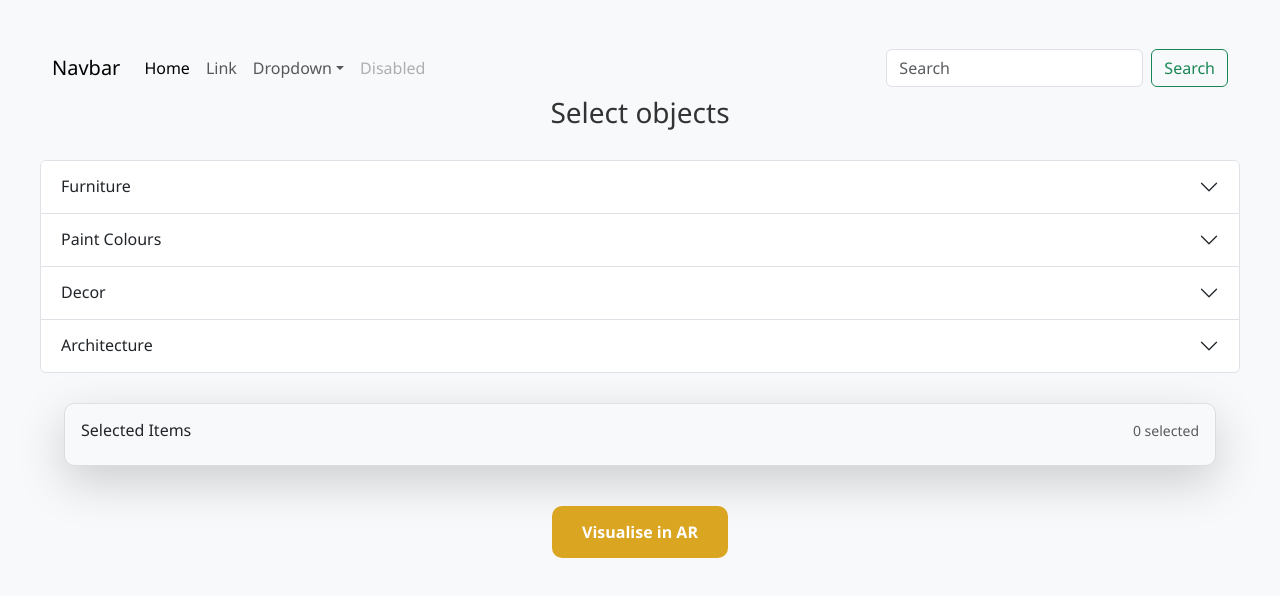
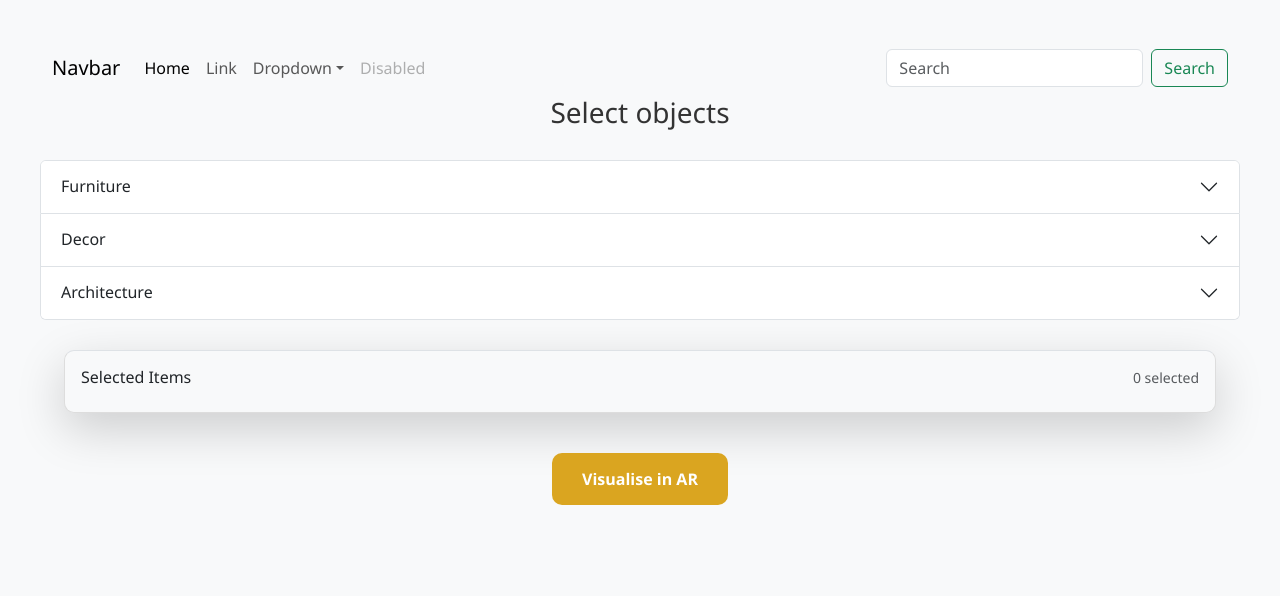
Before and after one commit to SA0806/AR-House-App, a React (Create React App) app: page /Dashboard in a window 1280 px wide. Shown: the top 596 px of the page. Built offline with nearby package versions, Linux system fonts and the light colour scheme.

Commit message:
Update Accordion.js

```diff
--- a/src/components/Accordion.js
+++ b/src/components/Accordion.js
@@ -56,7 +56,7 @@ const Accordion = ({ selectedObjects, toggleObjectSelection }) => {
 
     </div>
   </div>
-  <div className="accordion-item">
+  {/* <div className="accordion-item">
     <h2 className="accordion-header">
       <button
         className="accordion-button collapsed"
@@ -73,7 +73,7 @@ const Accordion = ({ selectedObjects, toggleObjectSelection }) => {
       id="collapseTwo"
       className="accordion-collapse collapse"
       data-bs-parent="#accordionExample"
-    >
+    > */}
       {/* <div className="accordion-body">
         <strong>This is the second item’s accordion body.</strong> It is hidden
         by default, until the collapse plugin adds the appropriate classes that
@@ -84,7 +84,7 @@ const Accordion = ({ selectedObjects, toggleObjectSelection }) => {
         the <code>.accordion-body</code>, though the transition does limit
         overflow.
       </div> */}
-      <div className="accordion-body d-flex flex-wrap gap-3">
+      {/* <div className="accordion-body d-flex flex-wrap gap-3">
        {objectData["Paint Colours"].map((item, index) => (
        <ImageCard
             key={index}
@@ -97,7 +97,7 @@ const Accordion = ({ selectedObjects, toggleObjectSelection }) => {
       </div>
 
     </div>
-  </div>
+  </div> */}
   <div className="accordion-item">
     <h2 className="accordion-header">
       <button
```
